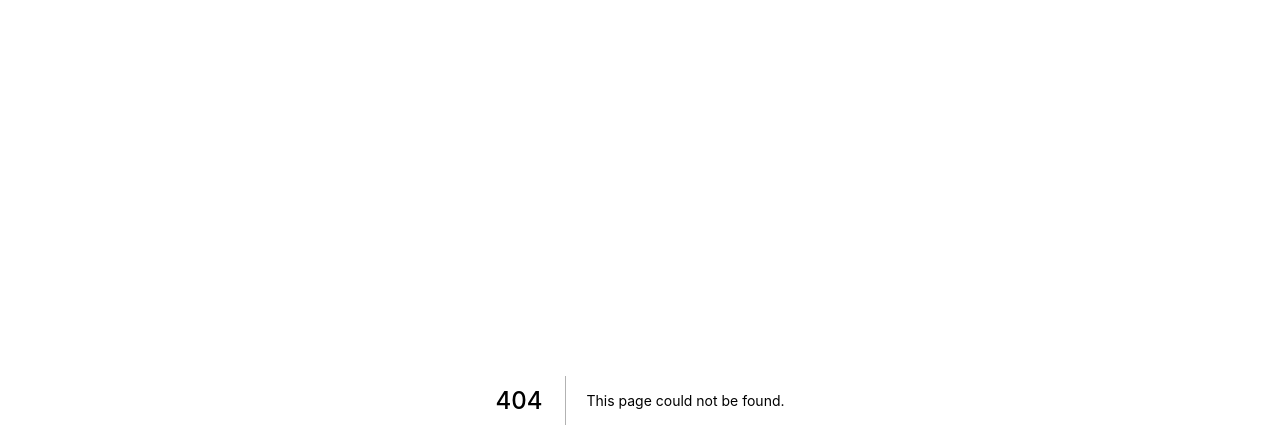
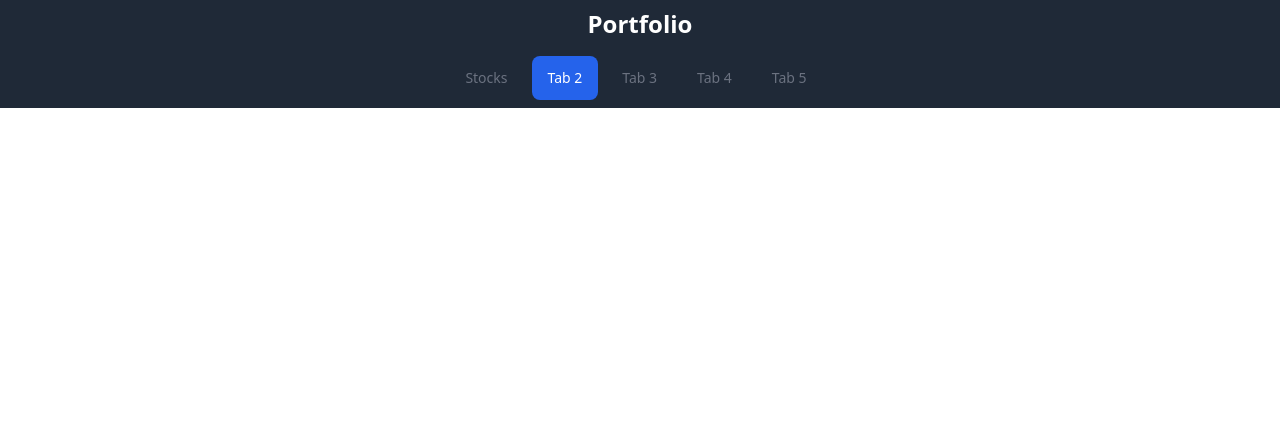
Before and after one commit to KyngCoder/finetic, a Next.js app: page /portfolio/Portfolio in a window 1280 px wide. Before the commit this address had no page. Shown: the top 448 px of the page. Built offline with nearby package versions, Linux system fonts and the light colour scheme.

Commit message:
portfolio start

```diff
--- a/components/profile/Sidebar.tsx
+++ b/components/profile/Sidebar.tsx
@@ -1,10 +1,12 @@
 import React, { FC } from "react";
 import {MdInsertChart,MdQueryStats,MdSettings} from 'react-icons/md'
-import {BsGraphUp} from 'react-icons/bs'
+import {BsGraphUp,BsBookHalf} from 'react-icons/bs'
 import {BiTransfer} from 'react-icons/bi'
-import {RiStockFill,RiCommunityFill,RiWallet2Fill,RiEyeFill,RiMessage2Fill} from 'react-icons/ri'
+import {RiStockFill,RiPieChartFill,RiCommunityFill,RiWallet2Fill,RiEyeFill,RiMessage2Fill} from 'react-icons/ri'
 import logo from '../../public/Finetic (1).png'
 import Image from "next/image";
+import Link from "next/link";
+import { GiDivingDagger } from "react-icons/gi";
 
 
 const Sidebar:FC = () => {
@@ -42,20 +44,21 @@ const Sidebar:FC = () => {
             </a>
           </li>
           <li>
-            <a
-              href="#"
+            <Link href="/News/NewsFeed">
+            <div
               className="flex items-center p-2 text-base font-normal text-gray-900 rounded-lg dark:text-white hover:bg-gray-100 dark:hover:bg-gray-700"
             >
-            <MdInsertChart   className="display flex-shrink-0 w-6 h-6 text-gray-500 transition duration-75 dark:text-gray-400 group-hover:text-gray-900 dark:group-hover:text-white" />
-              <span className="flex-1 ml-3 whitespace-nowrap">Crypto</span>
-            </a>
+            <BsBookHalf   className="display flex-shrink-0 w-6 h-6 text-gray-500 transition duration-75 dark:text-gray-400 group-hover:text-gray-900 dark:group-hover:text-white" />
+              <span className="flex-1 ml-3 whitespace-nowrap">NewsFeed</span>
+            </div>
+            </Link>
           </li>
           <li>
             <a
               href="#"
               className="flex items-center p-2 text-base font-normal text-gray-900 rounded-lg dark:text-white hover:bg-gray-100 dark:hover:bg-gray-700"
             >
-            <BsGraphUp   className="display flex-shrink-0 w-6 h-6 text-gray-500 transition duration-75 dark:text-gray-400 group-hover:text-gray-900 dark:group-hover:text-white" />
+            <RiPieChartFill   className="display flex-shrink-0 w-6 h-6 text-gray-500 transition duration-75 dark:text-gray-400 group-hover:text-gray-900 dark:group-hover:text-white" />
               <span className="flex-1 ml-3 whitespace-nowrap">(Portfolio)</span>
 
             </a>
@@ -65,12 +68,11 @@ const Sidebar:FC = () => {
               href="#"
               className="flex items-center p-2 text-base font-normal text-gray-900 rounded-lg dark:text-white hover:bg-gray-100 dark:hover:bg-gray-700"
             >
-              <RiStockFill className="display flex-shrink-0 w-6 h-6 text-gray-500 transition duration-75 dark:text-gray-400 group-hover:text-gray-900 dark:group-hover:text-white" />
-              <span className="flex-1 ml-3 whitespace-nowrap">Stocks(drop down list)</span>
+            <BsGraphUp   className="display flex-shrink-0 w-6 h-6 text-gray-500 transition duration-75 dark:text-gray-400 group-hover:text-gray-900 dark:group-hover:text-white" />
+              <span className="flex-1 ml-3 whitespace-nowrap">Market</span>
 
             </a>
           </li>
-
           <li>
             <a
               href="#"
--- a/package.json
+++ b/package.json
@@ -28,6 +28,7 @@
     "react-icons": "^4.4.0",
     "react-stepper-js": "^1.0.4",
     "swiper": "^8.3.1",
+    "swr": "^1.3.0",
     "uploader": "^1.48.0",
     "validator": "^13.7.0"
   },
--- a/pages/News/NewsFeed.tsx
+++ b/pages/News/NewsFeed.tsx
@@ -2,7 +2,8 @@ import React, { FC, useEffect, useState } from "react";
 import Link from "next/link";
 import { GetStaticProps } from "next";
 import axios from "axios";
-import convertTimestamp from '../../helpers//ConvertTime'
+import convertTimestamp from "../../helpers//ConvertTime";
+import useSWR from "swr";
 
 interface NewsType {
   category: string;
@@ -16,30 +17,36 @@ interface NewsType {
   url: string;
 }
 
-//  export const getStaticProps: GetStaticProps = async() => {
 
-//   const res = await axios.get('https://finnhub.io/api/v1/news?category={category}&token=cbasedqad3i91bfqbkf0')
-//   const data = await res.data
-//  { props: { data } }
-//   return {
-//     props: {
-//       data,
-//     },
-//   }
-//  }
 
-const NewsFeed: FC<NewsType> = ({ data }) => {
-  const [position,setPosition] = useState(15)
-console.log(data)
+const NewsFeed: FC = () => {
+  const [position, setPosition] = useState(15);
+  const [category, setCategory] = useState("forex");
+  const [data, setData] = useState<NewsType>([]);
+
+
+  const getNews = async () => {
+    const res = await axios.get(
+      `https://finnhub.io/api/v1/news?category=${category}&token=cbasedqad3i91bfqbkf0`
+    );
+    const newsData = await res.data;
+    setData(newsData)
+  };
+
+  useEffect(() => {
+    getNews();
+  }, [category]);
+
 
   const handleNews = () => {
-   setPosition(position => position + 15)
-  }
+    setPosition((position) => position + 15);
+  };
 
   return (
     <div className="bg-gray-900 text-white h-full ">
+      <Link href="/"><h2 className="px-8 pt-4 text-lg cursor-pointer font-bold">Finetic</h2></Link>
       <div>
-        <h1 className="text-center py-4 text-2xl"> Today's News</h1>
+        <h1 className="text-center text-green-600 font-bold  text-2xl"> Today's News</h1>
       </div>
 
       <div className="flex justify-evenly">
@@ -50,21 +57,21 @@ console.log(data)
           />
         </div>
         <div className="flex space-x-2 py-2 cursor-pointer">
-          <p>General</p>
-          <p>Stocks</p>
-          <p>Crypto</p>
-          <p>Forex</p>
-          <p>Merger</p>
-          <p>Company News</p>
-          <p>Press Release</p>
+          <p onClick={() => setCategory("general")}>General</p>
+          <p onClick={() => setCategory("stocks")}>Stocks</p>
+          <p onClick={() => setCategory("crypto")}>Crypto</p>
+          <p onClick={() => setCategory("forex")}>Forex</p>
+          <p onClick={() => setCategory("merger")}>Merger</p>
+          <p onClick={() => setCategory("companyNews")}>Company News</p>
+          <p onClick={() => setCategory("press")}>Press Release</p>
         </div>
       </div>
 
       <div className="grid grid-cols-1 place-items-center md:grid-cols-3  lg:grid-cols-5">
-        {data?.slice(0,position).map((info) => {
+        {data?.slice(0, position).map((info) => {
           return (
-            <a href={info.url} target="_self"  >
-            <div key={info.datetime + info.id} className="m-4 max-w-md cursor-pointer ">
+            <a key={info.datetime + info.id} href={info.url} target="_self">
+              <div className="m-4 max-w-md cursor-pointer ">
                 <div className="relative">
                   {" "}
                   <img
@@ -72,7 +79,6 @@ console.log(data)
                     src={info.image}
                     alt=""
                   />
-
                   <div
                     className="bg-gradient-to-br from-pink-600 uppercase to-red-700
       absolute font-bold text-xs top-2 right-2 px-2 py-1 rounded"
@@ -85,16 +91,19 @@ console.log(data)
                   <p>{convertTimestamp(info.datetime)[0]}</p>
                   <p>{info.source}</p>
                 </div>
-              <div >
-                {info.headline}
-              </div>
+                <div>{info.headline}</div>
               </div>
             </a>
           );
         })}
       </div>
       <div className="flex justify-center items-center">
-     <button onClick={handleNews} className="p-2 bg-green-500 mb-4 rounded-md">Load more</button>
+        <button
+          onClick={handleNews}
+          className="p-2 bg-green-500 mb-4 rounded-md"
+        >
+          Load more
+        </button>
       </div>
     </div>
   );
--- /dev/null
+++ b/pages/portfolio/Portfolio.tsx
@@ -0,0 +1,40 @@
+import React,{useState} from "react";
+
+const Portfolio = () => {
+
+    const [index,setIndex] = useState(2)
+
+  return (
+    <div className="flex flex-col text-white">
+      <div className="h-1/5 bg-gray-800 flex flex-col items-center">
+        <h1 className="mb-4 text-2xl pt-2 font-extrabold">Portfolio</h1>
+
+
+        <ul className="flex flex-wrap text-sm font-medium text-center text-gray-500 dark:text-gray-400 mb-2">
+    <li className="mr-2" onClick={()=>setIndex(1)}>
+        <a href="#" className={index ===1? 'inline-block py-3 px-4 text-white bg-blue-600 rounded-lg duration-700' : 'inline-block py-3 px-4 rounded-lg hover:text-gray-900 hover:bg-gray-100 dark:hover:bg-gray-800 dark:hover:text-white'} aria-current="page">Stocks</a>
+    </li>
+    <li className="mr-2" onClick={()=>setIndex(2)}>
+        <a href="#" className={index ===2? 'inline-block py-3 px-4 text-white bg-blue-600 rounded-lg duration-700' : 'inline-block py-3 px-4 rounded-lg hover:text-gray-900 hover:bg-gray-100 dark:hover:bg-gray-800 dark:hover:text-white'}>Tab 2</a>
+    </li>
+    <li className="mr-2" onClick={()=>setIndex(3)}>
+        <a href="#" className={index ===3? 'inline-block py-3 px-4 text-white bg-blue-600 rounded-lg duration-700' : 'inline-block py-3 px-4 rounded-lg hover:text-gray-900 hover:bg-gray-100 dark:hover:bg-gray-800 dark:hover:text-white'}>Tab 3</a>
+    </li>
+    <li className="mr-2" onClick={()=>setIndex(4)}>
+        <a href="#" className={index ===4? 'inline-block py-3 px-4 text-white bg-blue-600 rounded-lg duration-700' : 'inline-block py-3 px-4 rounded-lg hover:text-gray-900 hover:bg-gray-100 dark:hover:bg-gray-800 dark:hover:text-white'}>Tab 4</a>
+    </li>
+    <li className="mr-2 " onClick={()=>setIndex(5)}>
+        <a href="#" className={index ===5? 'inline-block py-3 px-4 text-white bg-blue-600 rounded-lg duration-700' : 'inline-block py-3 px-4 rounded-lg hover:text-gray-900 hover:bg-gray-100 dark:hover:bg-gray-800 dark:hover:text-white'}>Tab 5</a>
+    </li>
+
+</ul>
+
+
+      </div>
+      <div>data</div>
+      <div>assets</div>
+    </div>
+  );
+};
+
+export default Portfolio;
```
Also changed, not shown: 2 other files (tests, documents, lock files or other folders). Lines whose indentation alone changed are shown as unchanged.
